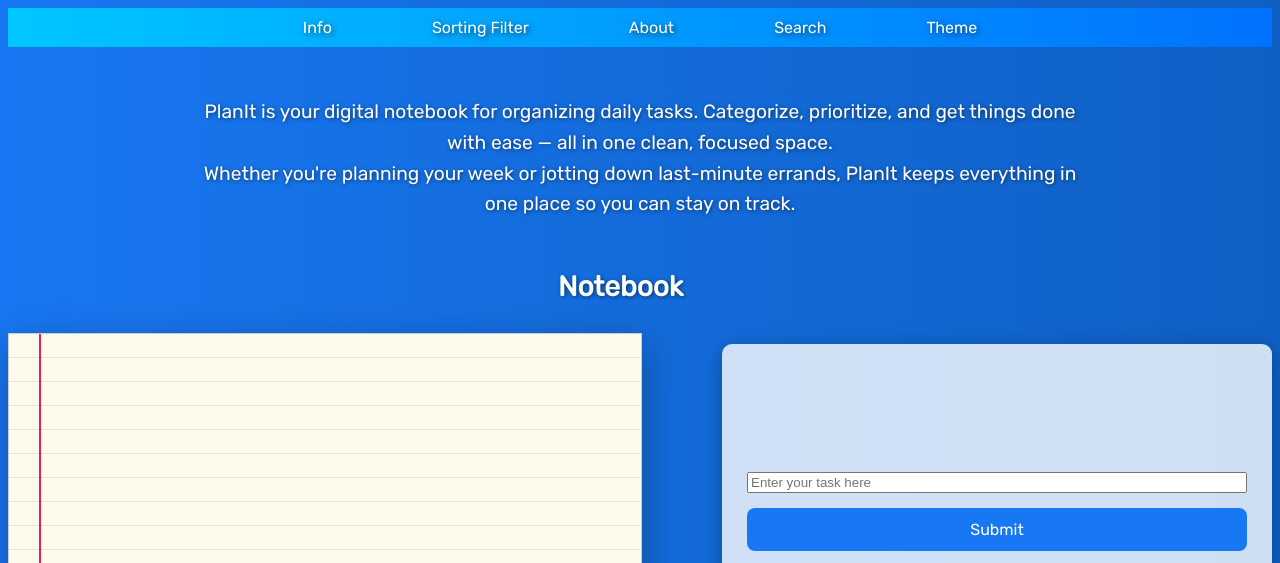
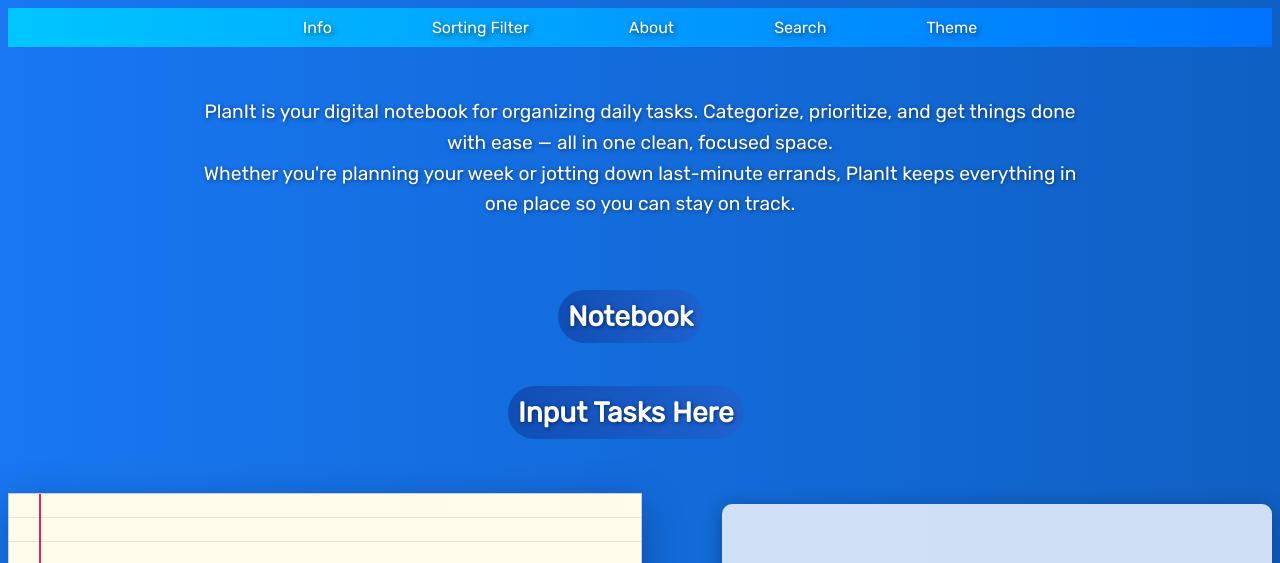
Before and after one commit to ElianSarmiento/PlanIt-App, a plain HTML site: page index.html in a window 1280 px wide. Shown: the part 161-724 px from the top of the page. Drawn offline with Linux system fonts and the light colour scheme.

Commit message:
Update notebook title style and input layout

```diff
--- a/index.html
+++ b/index.html
@@ -29,7 +29,7 @@
         Whether you're planning your week or jotting down last-minute errands, PlanIt keeps everything in one place so you can stay on track.</p>
 </div>
 <h2 class="notebook-title">Notebook</h2>
-
+<h2 class="input-title">Input Tasks Here</h2>
 
 <div class="notebook-wrapper">
 <section class="notebook-section">
@@ -40,7 +40,7 @@
 <div class="task-input">
     <input type="text" id="taskInput" placeholder="Enter your task here">
   <button class="button" onclick="addTask()">Submit</button>
-  <button class="button" onclick="addCategory()">Add Category</button>
+ <button class="button" onclick="addCategory()">Add Category</button>
   <button class="button"  onclick="addPriority()">Add Priority</button>
 </div>
 
--- a/style.css
+++ b/style.css
@@ -88,6 +88,10 @@ body {
     font-size: 28px;
     margin-left: 550px;
     margin-top: 20px;
+    background: linear-gradient(to right, #0f4eb5, #1e62d0);
+    display: inline-block;
+    padding: 10px;
+    border-radius: 50px;
 }
 
 .notebook-section {
@@ -107,11 +111,22 @@ body {
   font-family: 'Courier New', Courier, monospace;
   line-height: 24px;
 }
-
+.input-title{
+        font-family: 'Rubik', sans-serif;
+    color: white;
+    text-shadow: 1px 1px 4px rgba(0, 0, 0, 0.5);
+    font-size: 28px;
+    margin-left: 500px;
+    margin-top: 20px;
+    background: linear-gradient(to right, #0f4eb5, #1e62d0);
+    display: inline-block;
+    padding: 10px;
+    border-radius: 50px;
+}
 .task-input {
     display: flex;
     flex-direction: column;
-    gap: 15px;
+    gap: 30px;
     padding: 25px;
     background-color: #ffffffcc;
     border-radius: 10px;
@@ -119,12 +134,24 @@ body {
     width: 500px;
     height: 400px;
     justify-content: center;
+    }
+.task-input input {
+   padding: 12px;
+    width: 94%;
+    border-radius: 8px;
+    border: none;
+    font-size: 1rem;
+    margin-bottom: 15px;
+    outline: none;
+    text-align: center;
 
 }
+
+
 .button {
   background-color: #1877F2;
   color: white;
-  padding: 12px 24px;
+  padding: 12px 24px 15px;
   font-size: 1rem;
   border: none;
   border-radius: 8px;
```
